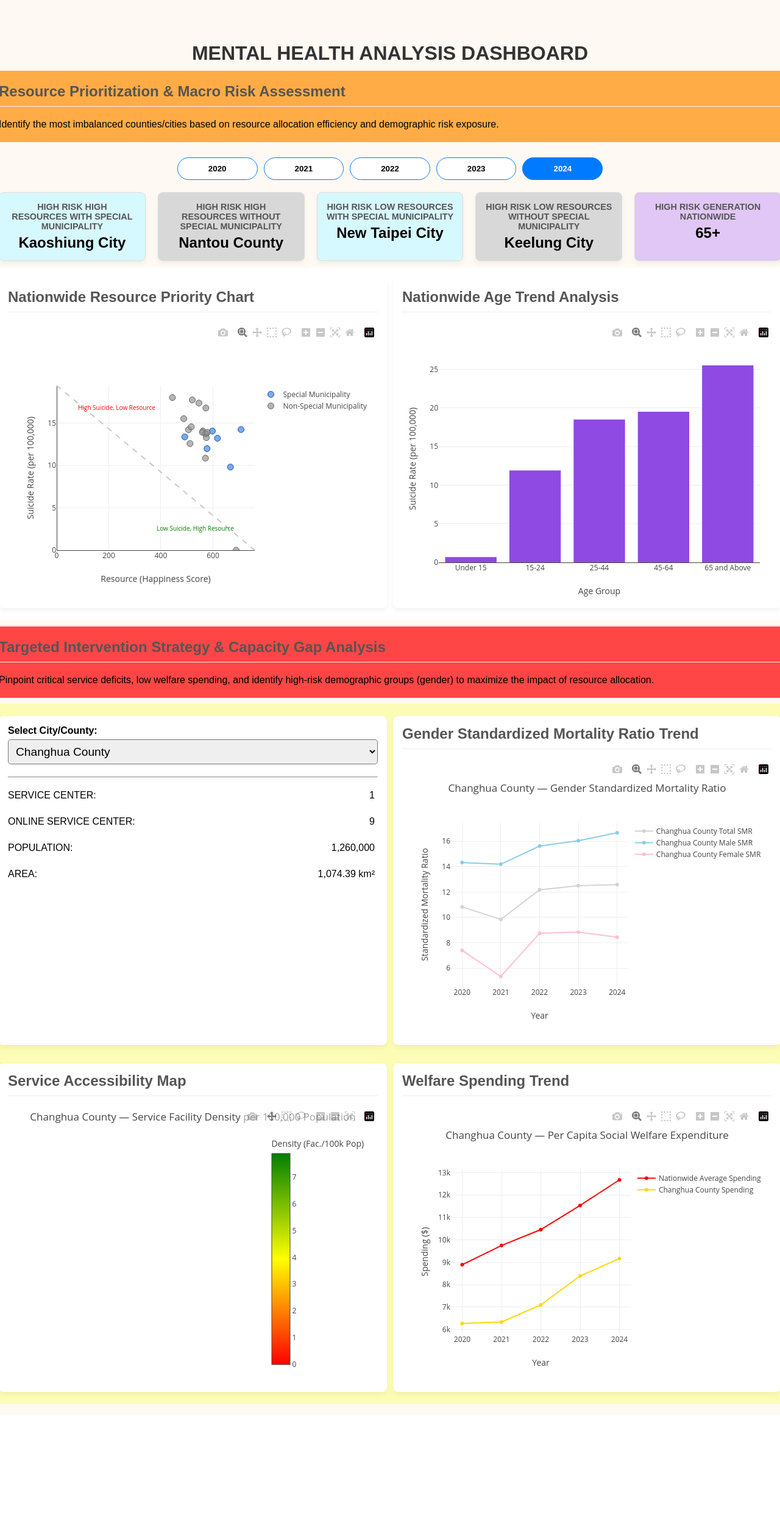
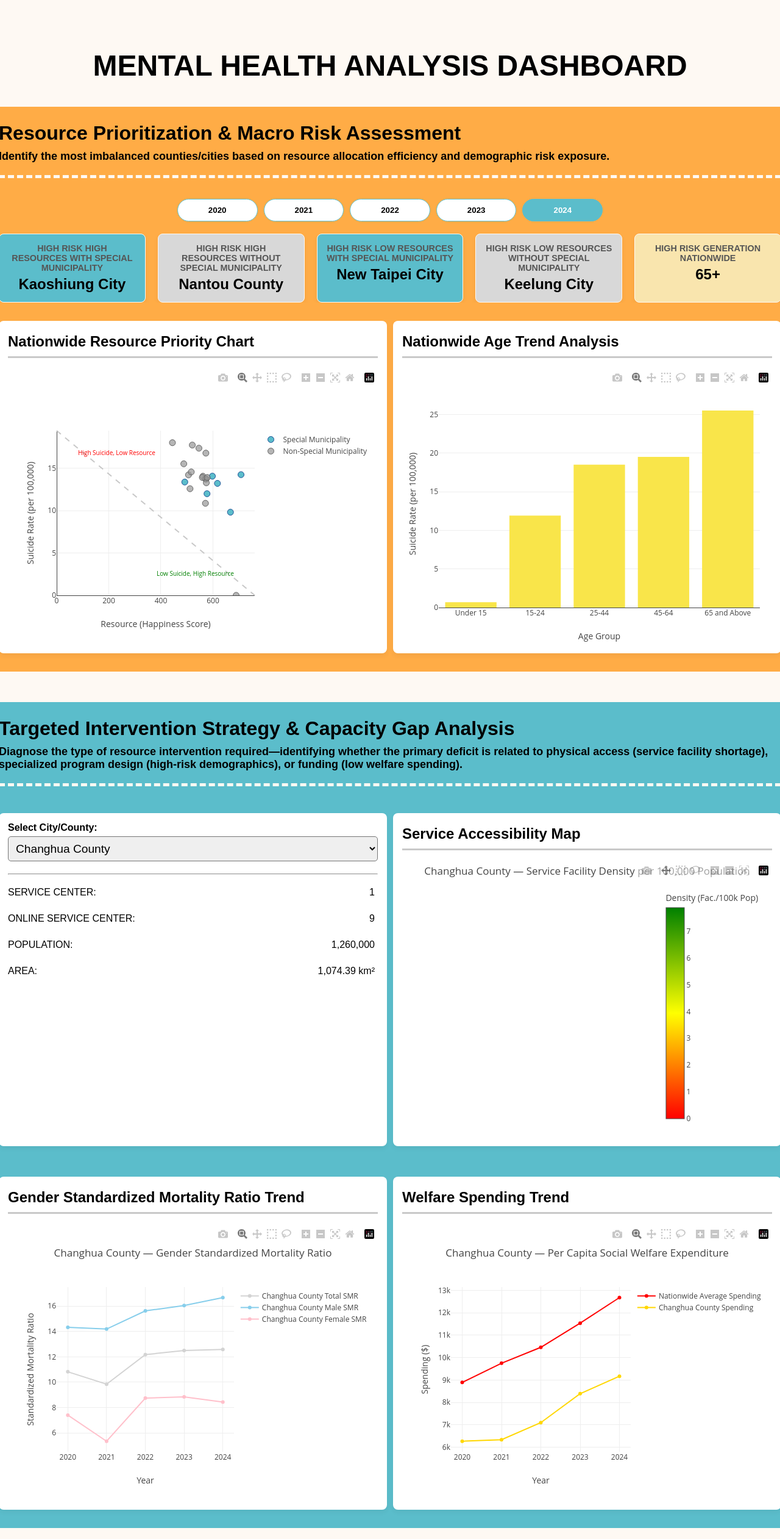
Before and after one commit to Kyou140/PDDS_Final_Project, a Flask app: page / in a window 1280 px wide. Shown: the whole page at 61% size. Before the commit the page ends 2302 px from the top, so only its background shows below. Run offline with Flask 3, Linux system fonts and the light colour scheme; data comes from the database, SQL or seed files in the repository; some libraries are stand-ins or nearby versions.

Commit message:
I changed the background color and panel's color to make it not too many color.

```diff
--- a/static/css/style.css
+++ b/static/css/style.css
@@ -9,8 +9,9 @@
 /* Center the main title */
 h1 {
     text-align: center;
-    color: #333;
-    margin-bottom: -10px;
+    font-size: xxx-large;
+    color: #000000;
+    margin-bottom: 20px;
     /* BACKGROUND TRICK: Sky Blue extending to full width */
     background-color: #fef9f3;
     box-shadow: 0 0 0 100vw #fef9f3 inset;
@@ -27,7 +28,7 @@ h1 {
 
 #top-description {
     /* Retained margin-bottom, but removed -10px from your last snippet */
-    margin-bottom: 5px;
+    margin-bottom: -10px;
 
     /* BACKGROUND TRICK: Sky Blue extending to full width */
     background-color: #ffac46;
@@ -47,12 +48,13 @@ h1 {
 #top-full-width {
     /* Retained margin-bottom, but removed -10px from your last snippet */
     margin-bottom: -10px;
+    margin-top: -20px;
 
     /* BACKGROUND TRICK: Sky Blue extending to full width */
-    background-color: #fef9f3;
-    box-shadow: 0 0 0 100vw #fef9f3 inset;
+    background-color: #ffac46;
+    box-shadow: 0 0 0 100vw #ffac46 inset;
 
-    padding: 20px;
+    padding: 10px;
     border-radius: 8px;
 
     /* Push the box to the edge of #main-container while keeping content centered */
@@ -73,7 +75,7 @@ h1 {
 }
 #year-selector button {
     padding: 10px 50px;
-    border: 1px solid #007bff;
+    border: 1px solid #5bbdcb;
     background-color: #ffffff;
     cursor: pointer;
     transition: background-color 0.2s;
@@ -81,9 +83,9 @@ h1 {
     font-weight: bold;
 }
 #year-selector button.active {
-    background-color: #007bff;
+    background-color: #5bbdcb;
     color: white;
-    border-color: #007bff;
+    border-color: #5bbdcb;
 }
 
 /* Styling for the new Interactive Panels */
@@ -103,16 +105,16 @@ h1 {
 .data-panel-a {
     flex: 1;
     text-align: center;
-    border: 1px solid #ddd;
+    border: 1px solid #fef9f3;
     padding: 15px;
-    background-color: #d6f8ff;
+    background-color: #5bbdcb;
     border-radius: 8px;
     box-shadow: 0 4px 8px rgba(0, 0, 0, 0.05);
 }
 .data-panel-b {
     flex: 1;
     text-align: center;
-    border: 1px solid #ddd;
+    border: 1px solid #fef9f3;
     padding: 15px;
     background-color: #d8d8d8;
     border-radius: 8px;
@@ -121,9 +123,9 @@ h1 {
 .data-panel-c {
     flex: 1;
     text-align: center;
-    border: 1px solid #ddd;
+    border: 1px solid #fef9f3;
     padding: 15px;
-    background-color: #e0c7f5;
+    background-color: #F9E5AE;
     border-radius: 8px;
     box-shadow: 0 4px 8px rgba(0, 0, 0, 0.05);
 }
@@ -178,8 +180,10 @@ h1 {
     /* BACKGROUND TRICK: Row 1 Sky Blue extending to full width */
     background-color: #ffffff;
     box-shadow: 0 0 0 100vw #ffffff inset;
+    background-color: #ffac46;
+    box-shadow: 0 0 0 100vw #ffac46 inset;
 
-    padding: 20px;
+    padding: 30px;
     border-radius: 8px;
 
     /* Push the box to the edge of #main-container while keeping content centered */
@@ -220,11 +224,12 @@ h1 {
 
 #middle-description {
     /* Retained margin-bottom, but removed -10px from your last snippet */
-    margin-bottom: 10px;
+    margin-bottom: -30px;
+    margin-top: 50px;
 
     /* BACKGROUND TRICK: Sky Blue extending to full width */
-    background-color: #ff4646;
-    box-shadow: 0 0 0 100vw #ff4646 inset;
+    background-color: #5bbdcb;
+    box-shadow: 0 0 0 100vw #5bbdcb inset;
 
     padding: 20px;
     border-radius: 8px;
@@ -247,10 +252,10 @@ h1 {
     margin-bottom: -10px;
 
     /* BACKGROUND TRICK: Row 2 Gray extending to full width */
-    background-color: #fcfcb4;
-    box-shadow: 0 0 0 100vw #fcfcb4 inset;
+    background-color: #5bbdcb;
+    box-shadow: 0 0 0 100vw #5bbdcb inset;
 
-    padding: 20px;
+    padding: 30px;
     border-radius: 8px;
 
     /* Push the box to the edge of #main-container while keeping content centered */
@@ -308,10 +313,24 @@ h1 {
     width: 100%;
 }
 h2 {
-    margin-top: 0;
-    color: #555;
-    border-bottom: 1px solid #eee;
+    margin-top: 5px;
+    color: #000000;
     padding-bottom: 10px;
+    border-bottom: 3px solid #c9c9c9;
+    font-size: x-large;
+}
+h4 {
+    margin-top: -45px;
+    color: #000000;
+    border-bottom: 5px dashed #fef9f3;
+    padding-bottom: 20px;
+    font-size: large;
+}
+h5 {
+    margin-top: 5px;
+    color: #000000;
+    padding-bottom: -30px;
+    font-size: xx-large;
 }
 #citySelect {
     font-size: 1.2em;
--- a/static/js/script.js
+++ b/static/js/script.js
@@ -65,7 +65,7 @@ function renderResourceChart() {
         name: 'Special Municipality',
         marker: {
             size: 10,
-            color: 'rgba(66, 133, 244, 0.7)', // Blue
+            color: '#5bbdcb', // Blue
             line: { width: 1, color: 'rgb(30, 80, 150)' }
         },
         text: specialMunicipalities.map(d =>
@@ -194,7 +194,7 @@ function renderAgeTrendForYear(year) {
         x: ageLabels,
         y: suicideRates,
         type: "bar",
-        marker: { color: "#8e4ae2ff" }
+        marker: { color: "#F9E54A" }
     };
 
     const layout = {
--- a/templates/index.html
+++ b/templates/index.html
@@ -14,8 +14,8 @@
         <h1>MENTAL HEALTH ANALYSIS DASHBOARD</h1>
 
         <div id="top-description">
-            <h2>Resource Prioritization & Macro Risk Assessment</h2>
-            Identify the most imbalanced counties/cities based on resource allocation efficiency and demographic risk exposure.
+            <h5>Resource Prioritization & Macro Risk Assessment</h2>
+            <h4>Identify the most imbalanced counties/cities based on resource allocation efficiency and demographic risk exposure.</h4>
         </div>
 
         <div id="top-full-width">
@@ -64,8 +64,8 @@
         </div>
 
         <div id="middle-description">
-            <h2>Targeted Intervention Strategy & Capacity Gap Analysis</h2>
-            Pinpoint critical service deficits, low welfare spending, and identify high-risk demographic groups (gender) to maximize the impact of resource allocation.
+            <h5>Targeted Intervention Strategy & Capacity Gap Analysis</h2>
+            <h4>Diagnose the type of resource intervention required—identifying whether the primary deficit is related to physical access (service facility shortage), specialized program design (high-risk demographics), or funding (low welfare spending).</h4>
         </div>
 
         <div id="mid-row-split">
@@ -105,16 +105,17 @@
                 </div>
             </div>
 
+            <div id="accessibility-map-panel">
+                <h2>Service Accessibility Map</h2>
+                <div id="accessibilityMapChart" style="width: 100%; height: 450px;"></div>
+            </div>
+
+        </div>
+        <div id="bottom-row-split">
+
             <div id="gender-chart-panel">
                 <h2>Gender Standardized Mortality Ratio Trend</h2>
                 <div id="genderChart" style="width: 100%; height: 450px;"></div>
-            </div>
-        </div>
-        <div id="bottom-row-split">
-
-            <div id="accessibility-map-panel">
-                <h2>Service Accessibility Map</h2>
-                <div id="accessibilityMapChart" style="width: 100%; height: 450px;"></div>
             </div>
 
             <div id="welfare-chart-panel">
```
